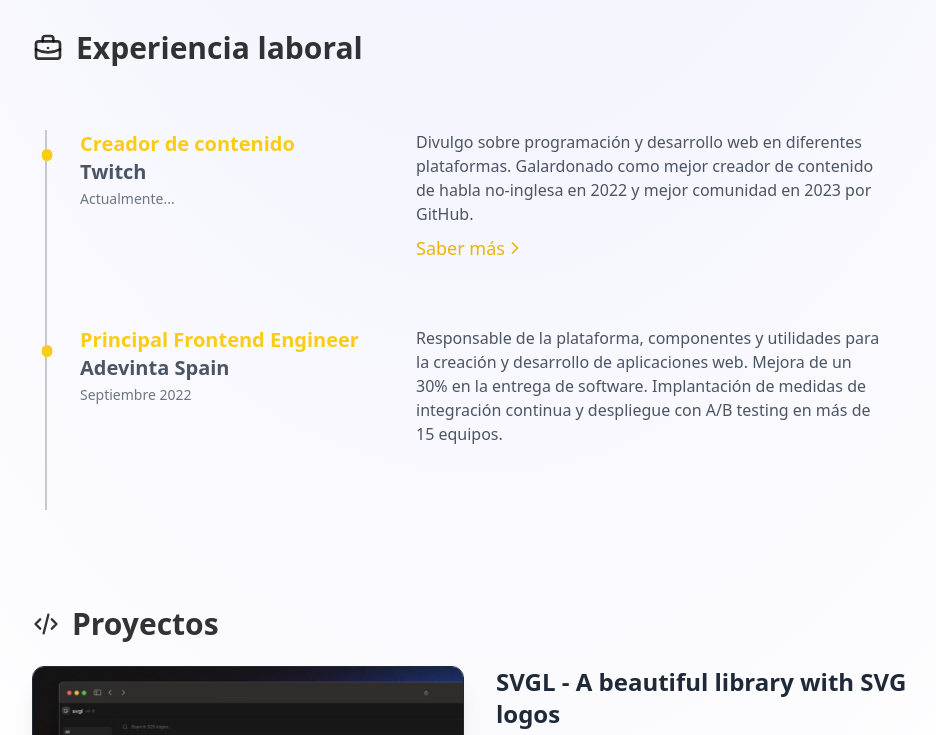
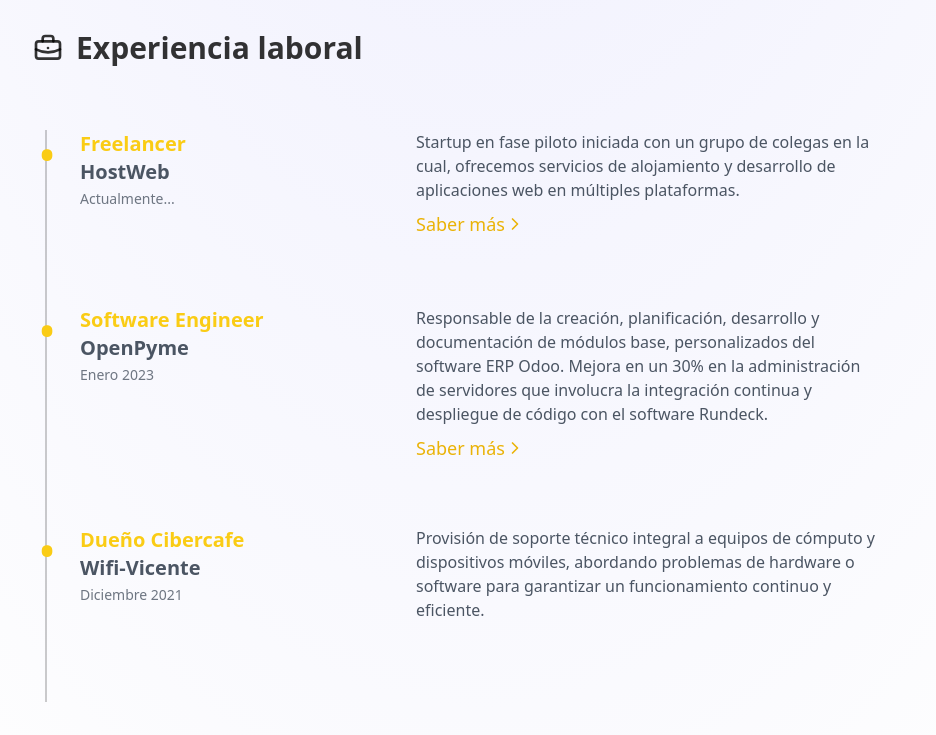
Before and after one commit to GabrielDeSixto/Portfolio_Web, an Astro site: page / in a window 1280 px wide. Shown: the part 580-1315 px from the top of the page, without its empty margins (160-1096 px from the left). Built offline with nearby package versions, Linux system fonts and the light colour scheme; Astro itself is replaced by a stand-in of ours.

Commit message:
Cambio en about me y experience

```diff
--- a/src/components/Hero.astro
+++ b/src/components/Hero.astro
@@ -14,7 +14,7 @@ const t = useTranslations(lang);
   <div class="flex gap-4 mb-4">
     <img
       class="rounded-full shadow-lg size-16"
-      src="/midudev.webp"
+      src="/me.jpg"
       alt={personalImageAlt}
     />
     <a
--- a/src/i18n/ui.ts
+++ b/src/i18n/ui.ts
@@ -23,23 +23,31 @@ export const languages = {
       'projects.title': 'Proyectos',
       'technologies.title':'Tecnologias',
       'about.title': 'Sobre mí',
-      'about.bio': `<p>Me llamo Gabriel pero mis amigos me llaman Gabo. Empecé en la programación desde secundaria, tenía 15 años. Actualmente estoy <strong>liderando un equipo de desarrollo para un emprendimiento</strong>.</p><p>Algunos de mis éxitos incluyen <strong>colaborar con OpenPyme para el desarrollo de un orquestador de servidores y automatizar tareas repetitivas</strong>. Hoy está desaparecido fue un gran avance en el mundo deldesarrollo web.</p><p>Como creador de contenido, <strong>cuento con el canal de habla hispana más visto del mundo en la categoría de <em class="italic">Software & Game Development</em> en Twitch</strong>. Mi objetivo es mejorar la empleabilidad de la comunidad hispana y el acceso a contenido de calidad.</p>`,
+      'about.bio': `<p>Me llamo Gabriel pero mis amigos me llaman Gabo. Empecé en la programación desde secundaria, tenía 15 años. Actualmente estoy <strong>liderando un equipo de desarrollo para la creación de una Startup</strong>.</p><p>Algunos de mis éxitos incluyen <strong>colaborar con OpenPyme para el desarrollo de un orquestador de servidores y automatizar tareas de despliegue e implementación</strong>. Hoy está en funcionamiento y ayuda ahorrar hasta un 30% en el manejo de los tiempos.</p><p>Como Ingeniero en Informática me mantengo en constante capacitación y desarrollo personal como profesional, <strong>en donde cuento con un conocimiento amplio en <em class="italic">Desarrollo Web, Machine Learning, Análisis de datos y Ciencia de Datos</em></strong>. Mi objetivo es mejorar cada día, aprendiendo nuevas herramientas y compartir ese conocimiento mediante blogs, conferencias, talleres.</p>`,
       'footer.rights': 'Casi todos los derechos reservados',
       exp: [
         {
-          title: 'Creador de contenido',
+          title: 'Freelancer',
           date: 'Actualmente...',
-          company: 'Twitch',
-          description: 'Divulgo sobre programación y desarrollo web en diferentes plataformas. Galardonado como mejor creador de contenido de habla no-inglesa en 2022 y mejor comunidad en 2023 por GitHub.',
-          link: 'https://twitch.tv/midudev',
+          company: 'HostWeb',
+          description: 'Startup en fase piloto iniciada con un grupo de colegas en la cual, ofrecemos servicios de alojamiento y desarrollo de aplicaciones web en múltiples plataformas.',
+          link: 'https://github.com/HostWeb-Inovation',
           linkLabel: 'Saber más',
         },
         {
-          title: 'Principal Frontend Engineer',
-          date: 'Septiembre 2022',
-          company: 'Adevinta Spain',
-          description: 'Responsable de la plataforma, componentes y utilidades para la creación y desarrollo de aplicaciones web. Mejora de un 30% en la entrega de software. Implantación de medidas de integración continua y despliegue con A/B testing en más de 15 equipos.'
-        }
+          title: 'Software Engineer',
+          date: 'Enero 2023',
+          company: 'OpenPyme',
+          description: 'Responsable de la creación, planificación, desarrollo y documentación de módulos base, personalizados del software ERP Odoo. Mejora en un 30% en la administración de servidores que involucra la integración continua y despliegue de código con el software Rundeck.',
+          link: 'https://openpyme.mx/',
+          linkLabel: 'Saber más',
+        },
+        {
+          title: 'Dueño Cibercafe',
+          date: 'Diciembre 2021',
+          company: 'Wifi-Vicente',
+          description: 'Provisión de soporte técnico integral a equipos de cómputo y dispositivos móviles, abordando problemas de hardware o software para garantizar un funcionamiento continuo y eficiente.',
+        },
       ],
       projects: [
         {
@@ -76,23 +84,31 @@ export const languages = {
       'technologies.title':'Technologies',
       'projects.title': 'Projects',
       'about.title': 'About me',
-      'about.bio': `<p>My name is Gabriel, but my friends call me Gabo. I started programming with an Amstrad when I was 10 years old. Currently, I'm <strong>leading development teams in multinational companies</strong>.</p><p>Some of my successes include <strong>collaborating with Mozilla on the development of the first apps for their FirefoxOS system</strong>. Although it's now gone, it was a significant advancement in the world of web development.</p><p>As a content creator, <strong>I have the most-watched Spanish-speaking channel in the world in the <em class="italic">Software & Game Development</em> category on Twitch</strong>. My goal is to improve employability within the Spanish-speaking community and provide access to quality content.</p>`,
+      'about.bio': `<p>My name is Gabriel but my friends call me Gabo. I started programming since high school, I was 15 years old. Currently I am <strong>leading a development team for the creation of a Startup</strong>.</p><p>Some of my successes include <strong>collaborating with OpenPyme for the development of a server orchestrator and automate deployment and implementation tasks</strong>. Today it is operational and helps save up to 30% in time management.</p><p>As a Computer Engineer I keep myself in constant training and personal development as a professional, <strong>where I have a broad knowledge in <em class="italic">Web Development, Machine Learning, Data Analysis and Data Science</em></strong>. My goal is to improve every day, learning new tools and sharing that knowledge through blogs, conferences, workshops.</p>`,
       'footer.rights': 'Almost all rights reserved',
       exp: [
         {
-          title: 'Content creator',
+          title: 'Freelancer',
           date: 'Present...',
-          company: "Twitch",
-          description: 'I share about programming and web development on various platforms. Awarded as the best non-English content creator in 2022 and best community in 2023 by GitHub.',
-          link: 'https://twitch.tv/midudev',
+          company: "HostWeb",
+          description: 'Startup in the pilot phase started with a group of colleagues in which we offer hosting services and web application development on multiple platforms.',
+          link: 'https://github.com/HostWeb-Inovation',
           linkLabel: 'Know more',
 
         },
         {
-          title: 'Principal Frontend Engineer',
-          date: 'September 2022',
-          company: 'Adevinta Spain',
-          description: 'Responsible for the platform, components, and utilities for the creation and development of web applications. Achieved a 30% improvement in software delivery. Implementation of continuous integration and deployment measures with A/B testing across more than 15 teams.'
+          title: 'Software Engineer',
+          date: 'Junuary 2023',
+          company: 'OpenPyme',
+          description: 'Responsible for the creation, planning, development, and documentation of base and custom modules of the Odoo ERP software. 30% improvement in server administration involving continuous integration and code deployment with Rundeck software.',
+          link: 'https://openpyme.mx/',
+          linkLabel: 'Know more',
+        },
+        {
+          title: 'Owner Cybercafe',
+          date: 'December 2021',
+          company: 'Wifi-Vicente',
+          description: 'Provision of comprehensive technical support to computer equipment and mobile devices, addressing hardware or software problems to ensure continuous and efficient operation.'
         }
       ],
       projects: [
```
Also changed, not shown: public/me.jpg (added), public/me.png (deleted), public/midudev.webp (deleted), public/porfolio.webp (deleted).
